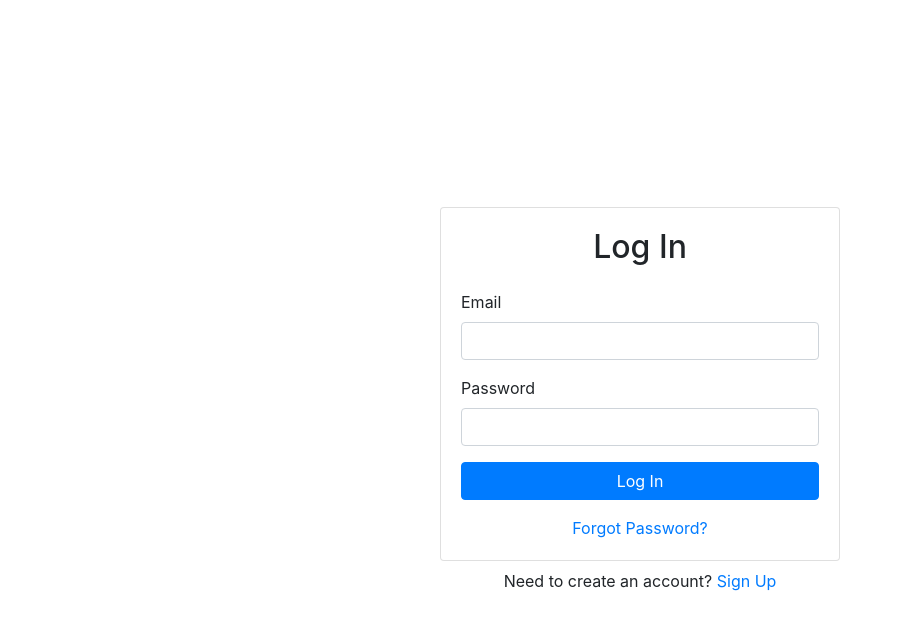
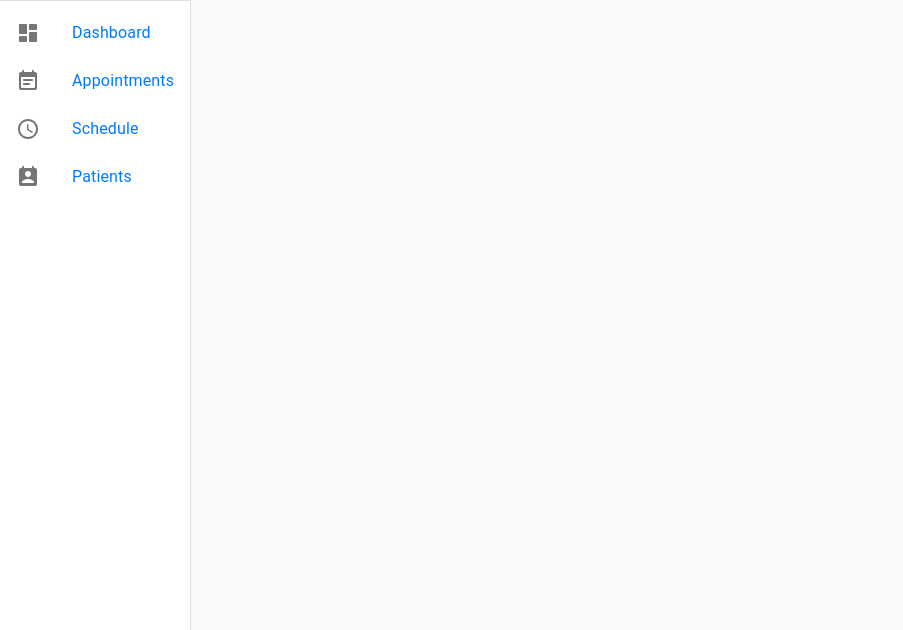
Before and after one commit to miguelrios0517/AppointmentManager, a React (Create React App) app: page /home/patients in a window 1280 px wide. Before the commit this address led to /login. Shown: the top 630 px of the page, without its empty margins (0-903 px from the left). Built offline with nearby package versions, Linux system fonts and the light colour scheme; no server answers.

Commit message:
fixed routing, from mac

```diff
--- a/src/App.js
+++ b/src/App.js
@@ -3,7 +3,7 @@ import {useState, useEffect} from 'react'
 import Signup from "./components/Signup"
 import { AuthProvider } from "./contexts/AuthContext"
 import { Container } from 'react-bootstrap'
-import { BrowserRouter as Router, Switch, Route, Redirect } from 'react-router-dom'
+import { BrowserRouter as Router, Switch, Route, Redirect, useLocation } from 'react-router-dom'
 
 import PrivateRoute from "./components/PrivateRoute.js"
 
@@ -12,9 +12,17 @@ import UpdateProfile from "./components/UpdateProfile"
 import Login from "./components/Login"
 import HomePage from "./components/HomePage"
 
-import { useAuth } from './contexts/AuthContext.js'
+import Dashboard from './components/dashboard';
+import Appointments from './components/appointments';
+import Schedule from './components/schedule';
+import PatientDirectory from './components/patient-directory';
+import Appointment from './components/appointment'
+import Sidebar from './components/sidebar/Sidebar'
+
+
 
 import './App.css';
+
 
 function App() {
 
@@ -29,12 +37,10 @@ function App() {
             <Router>
               <AuthProvider>
                 <Switch>
-                  <PrivateRoute path = "/home" component={HomePage} />
-                  <PrivateRoute exact path = "/update-profile" component={UpdateProfile} />
-                  <Route exact path = "/"><Redirect to ="/home" /></Route>
-                  <Route path="/signup" component={Signup}/>
-                  <Route path="/login" component={Login}/>
-                  <Route path="/forgot-password" component={ForgotPassword}/>
+                  <Route exact path="/signup" component={Signup}/>
+                  <Route exact path="/login" component={Login}/>
+                  <Route exact path="/forgot-password" component={ForgotPassword}/>
+                  <Route component={DefaultContainer} />
                 </Switch>
               </AuthProvider>
             </Router>
@@ -44,5 +50,28 @@ function App() {
   );
 }
 
+const LoginContainer = () => (
+  <div className="container">
+    <Route exact path="/" render={() => <Redirect to="/login" />} />
+    <Route path="/login" component={Login} />
+    <Route path="/signup" component={Signup}/>
+    <Route path="/forgot-password" component={ForgotPassword}/>
+  </div>
+)
+
+
+ const DefaultContainer = () => (
+    <div className="container">
+      <Sidebar />
+      <PrivateRoute exact path="/" component={Dashboard} />
+      <PrivateRoute path="/patients" component={PatientDirectory} />
+      <PrivateRoute exact path="/appointments" component={Appointments} />
+      <PrivateRoute path="/schedule" component={Schedule} />
+      <PrivateRoute exact path ="/appointments/:id" component ={Appointment} />
+      <PrivateRoute exact path = "/update-profile" component={UpdateProfile} />
+    </div>
+ )
+
+
 
 export default App;
--- a/src/components/HomePage.js
+++ b/src/components/HomePage.js
@@ -22,7 +22,7 @@ function HomePage() {
     <div className ="home-page">
         <Sidebar />
         <Switch>
-            <Route exact path={`${path}`}>
+            <Route exact path={`${path}/dashboard`}>
                 <Dashboard appointments={appointments}/>
             </Route>
             <Route exact path={`${path}/appointments`}>
--- a/src/components/appointments.js
+++ b/src/components/appointments.js
@@ -32,7 +32,14 @@ function Appointments(props) {
         <div className = "appointments">
             <header className = 'header'>Appointments</header>
             <div className = "main main-appointments">
-                <div className = "appt-list">
+            no appointments to show
+            </div>
+        </div>
+    );
+    //{showForm? <AppoinmentForm setAppointments = {props.setAppointments} />: null}
+}
+/*
+<div className = "appt-list">
                     {props.appointments.length === 0? <p>There are no appointments to show. Click the button on the right to add a new appointment.</p>:
                     props.appointments.map((appt, i) => {
                         return <ul key={i}><b>Id:</b> {appt.id? appt.id: 'n/a'}, <b>Patient:</b> {appt.patient? appt.patient: 'n/a'}, <b>Date:</b> {appt.date? appt.date.toString(): 'n/a'}, <b>Location:</b> {appt.location? appt.location: 'n/a'},
@@ -51,11 +58,6 @@ function Appointments(props) {
                     />
                     :null}
                 </div>
-            </div>
-        </div>
-    );
-    //{showForm? <AppoinmentForm setAppointments = {props.setAppointments} />: null}
-}
-
+                */
 
 export default Appointments;
--- a/src/components/patient-directory.js
+++ b/src/components/patient-directory.js
@@ -3,9 +3,10 @@ import React, { Component } from 'react';
 function PatientDirectory() {
 
     return(
-        <div className = "dashboard">
+        <div className = "patients">
             <header className = 'header'>Patient Directory</header>
             <div className = "main">
+            np patients to show
             </div>
         </div>
     );
--- a/src/components/sidebar/Sidebar.js
+++ b/src/components/sidebar/Sidebar.js
@@ -1,5 +1,5 @@
 import React, {useState, useEffect} from 'react';
-import {BrowserRouter as Router, Switch, Route, Link} from "react-router-dom";
+import {BrowserRouter as Router, Switch, Route, Link, Outlet} from "react-router-dom";
 
 import { makeStyles } from '@material-ui/core/styles';
 import Drawer from '@material-ui/core/Drawer';
@@ -54,7 +54,6 @@ export default function Sidebar(props) {
   }));
 
   return (
-      <div>
       <div className={classes.root}>
         <CssBaseline />
         <Drawer
@@ -81,6 +80,5 @@ export default function Sidebar(props) {
           <div className={classes.toolbar} />
         </main>
       </div>
-      </div>
   );
 }
--- a/src/components/sidebar/SidebarData.js
+++ b/src/components/sidebar/SidebarData.js
@@ -6,7 +6,7 @@ import PermContactCalendarRoundedIcon from '@material-ui/icons/PermContactCalend
 
 const icons = [<DashboardRoundedIcon />, <EventNoteRoundedIcon />, <ScheduleRoundedIcon />, <PermContactCalendarRoundedIcon />]
 const pageUrls = ['/dashboard', '/appointments', '/schedule', '/patients']
-const root = '/home'
+const root = ''
 
 export const SidebarData = [
   {
@@ -29,7 +29,7 @@ export const SidebarData = [
   },
   {
     title: 'Patients',
-    path: `${root}/patient`,
+    path: `${root}/patients`,
     icon: <PermContactCalendarRoundedIcon />,
     cName: 'nav-item'
   },
```
Lines whose indentation alone changed are shown as unchanged.
